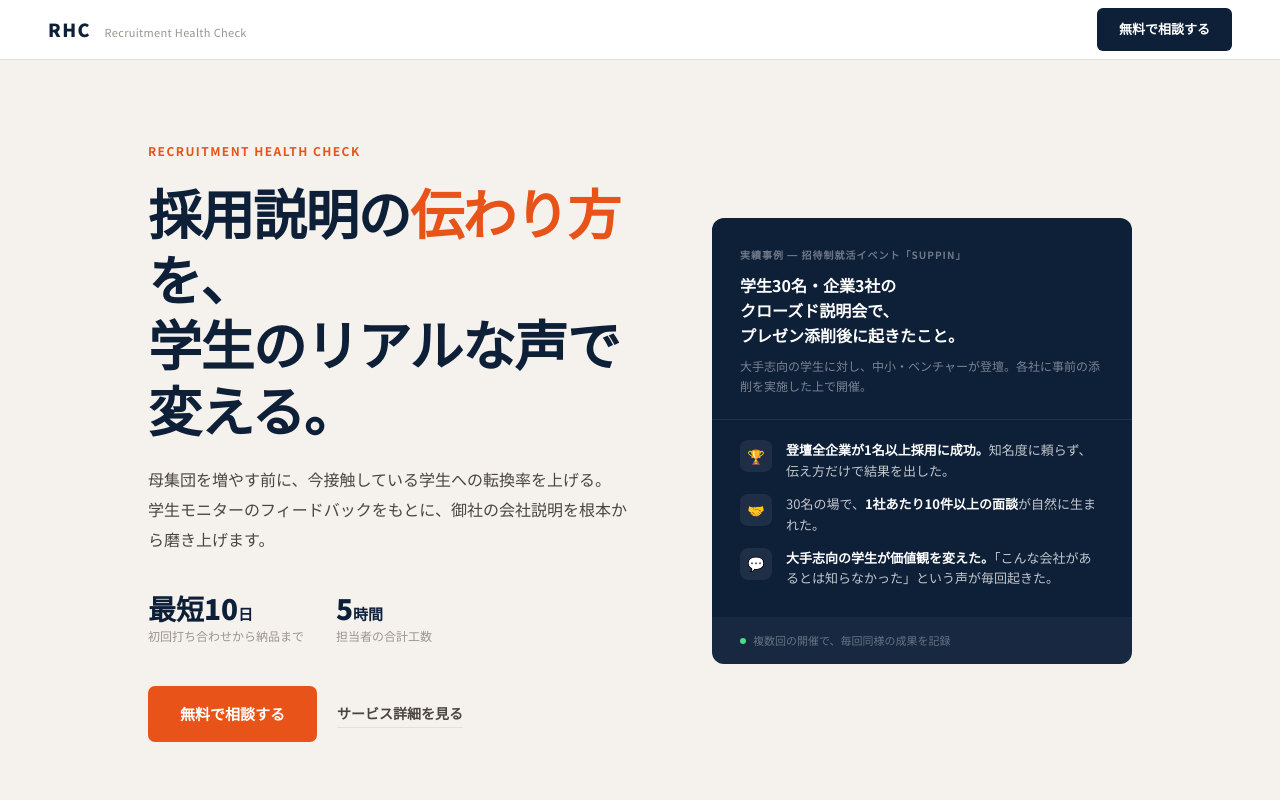
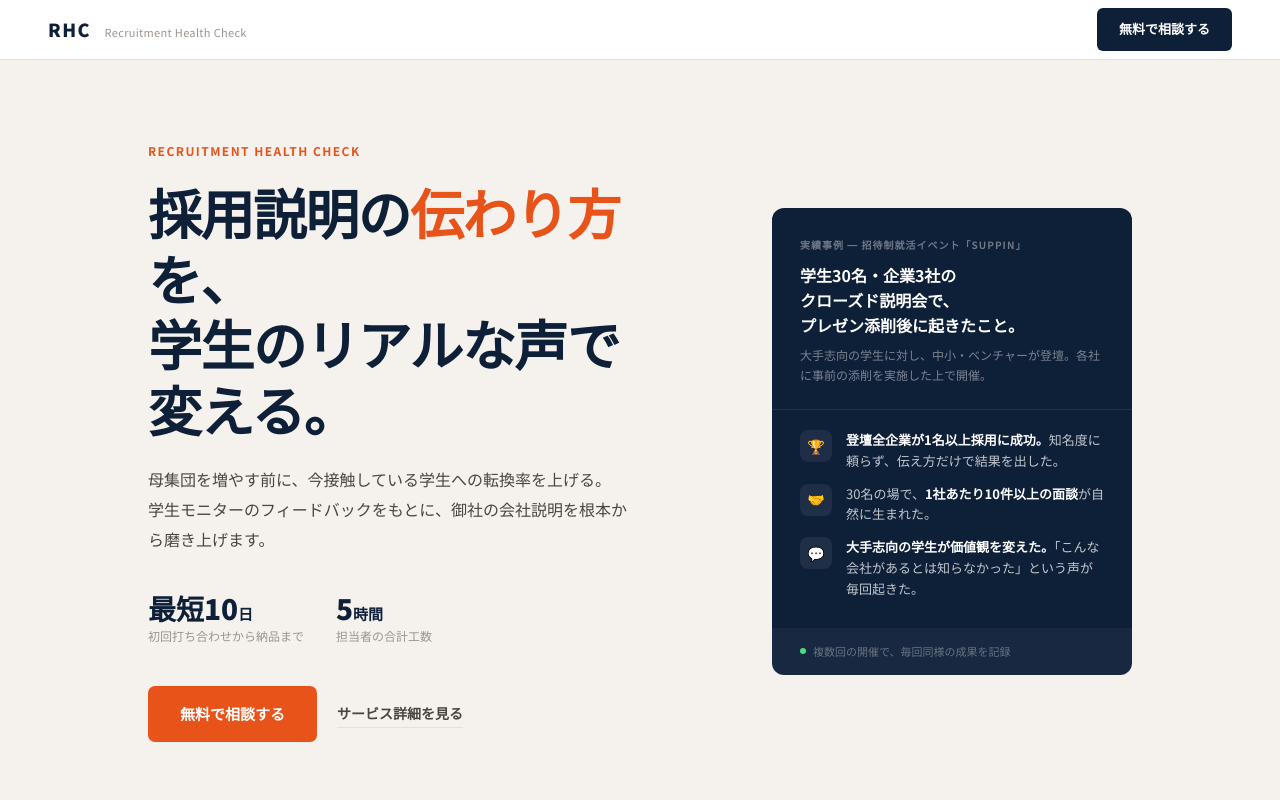
Before and after one commit to TuneD-inc/rhc-lp, a plain HTML site: page index.html in a window 1280 px wide. Shown: the top 800 px of the page. Drawn offline with Linux system fonts and the light colour scheme.

Commit message:
fix: hero line break - widen left column

```diff
--- a/index.html
+++ b/index.html
@@ -86,7 +86,7 @@
       margin: 0 auto;
       padding: 80px 48px;
       display: grid;
-      grid-template-columns: 1fr 420px;
+      grid-template-columns: 1fr 360px;
       gap: 64px;
       align-items: center;
     }
@@ -807,7 +807,7 @@
   <div class="hero-inner">
     <div>
       <div class="hero-kicker">Recruitment Health Check</div>
-      <h1>採用説明の<span class="accent">伝わり方</span>を、<br />学生のリアルな声で変える。</h1>
+      <h1>採用説明の<span class="accent">伝わり方</span>を、<br />学生のリアルな声で<br />変える。</h1>
       <p class="hero-body">
         母集団を増やす前に、今接触している学生への転換率を上げる。
         学生モニターのフィードバックをもとに、御社の会社説明を根本から磨き上げます。
```
